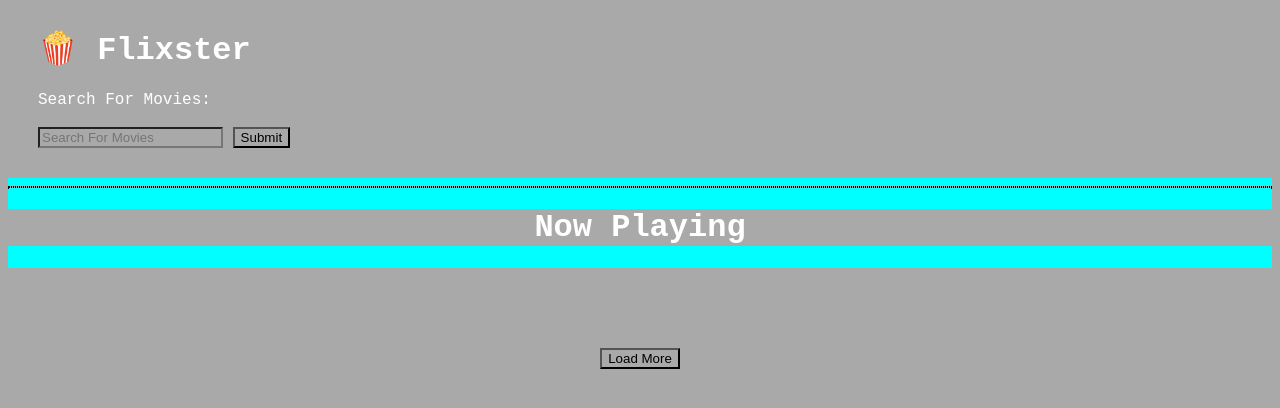
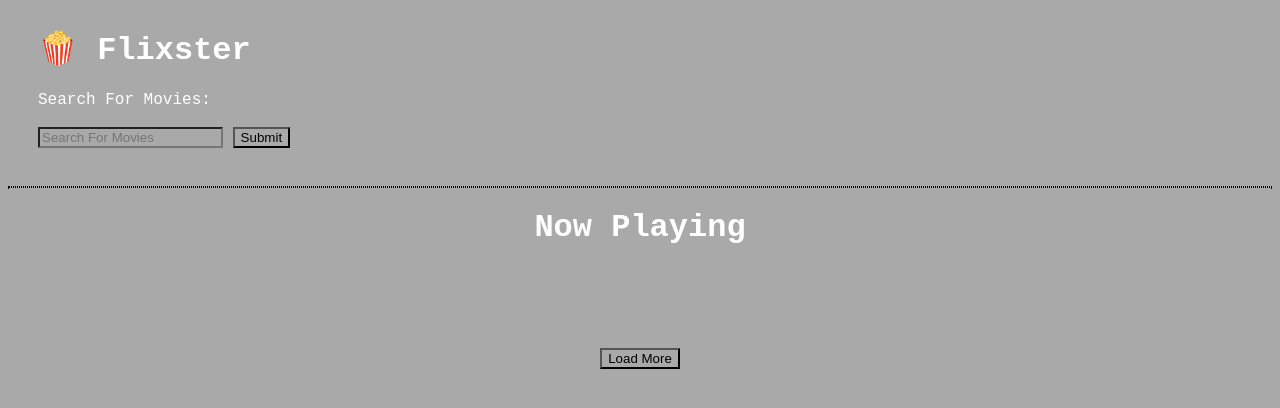
Before and after one commit to stringlady/Flixster-Project, a plain HTML site: page index.html in a window 1280 px wide. Drawn offline with Linux system fonts and the light colour scheme; no server answers.

Commit message:
Commit for working demo

```diff
--- a/style.css
+++ b/style.css
@@ -81,7 +81,3 @@
   #extra {
     padding-left: 30px;
   }
-
-  #popup {
-    background-color: aqua;
-  }
```
